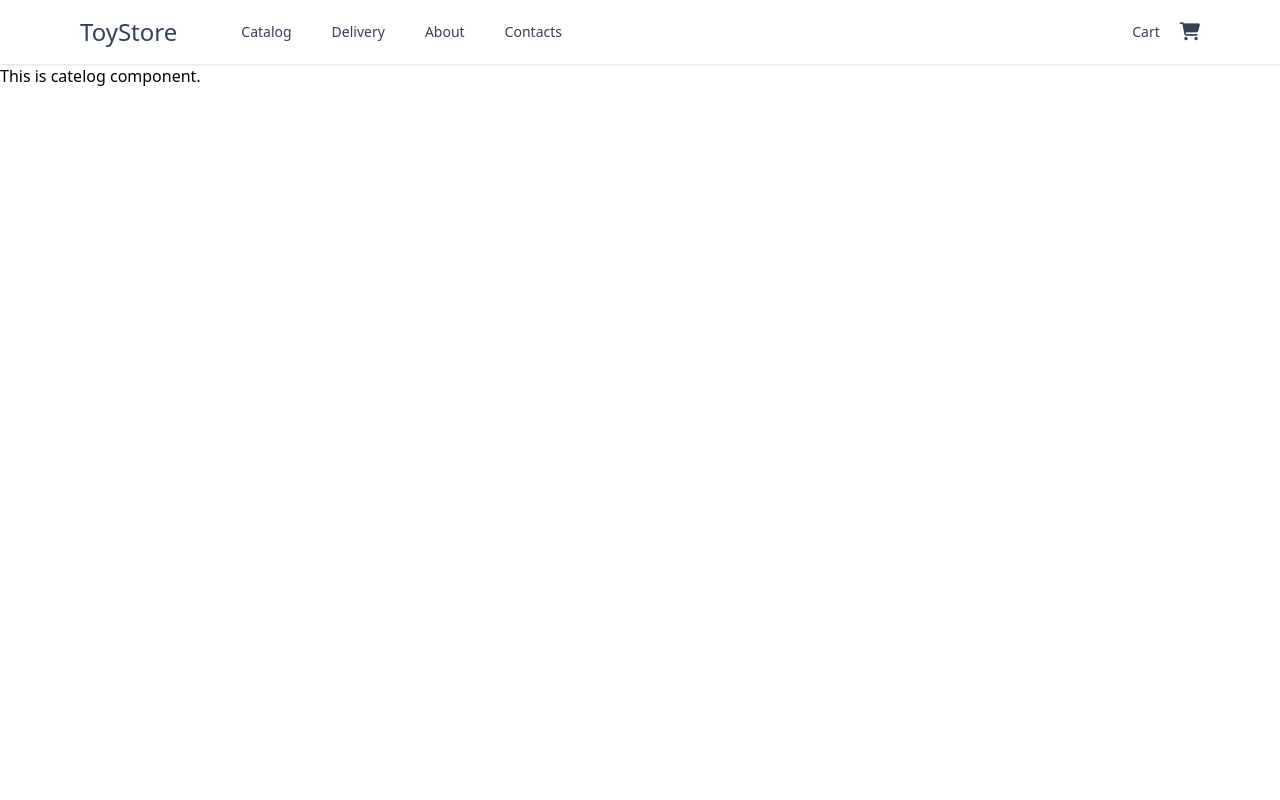
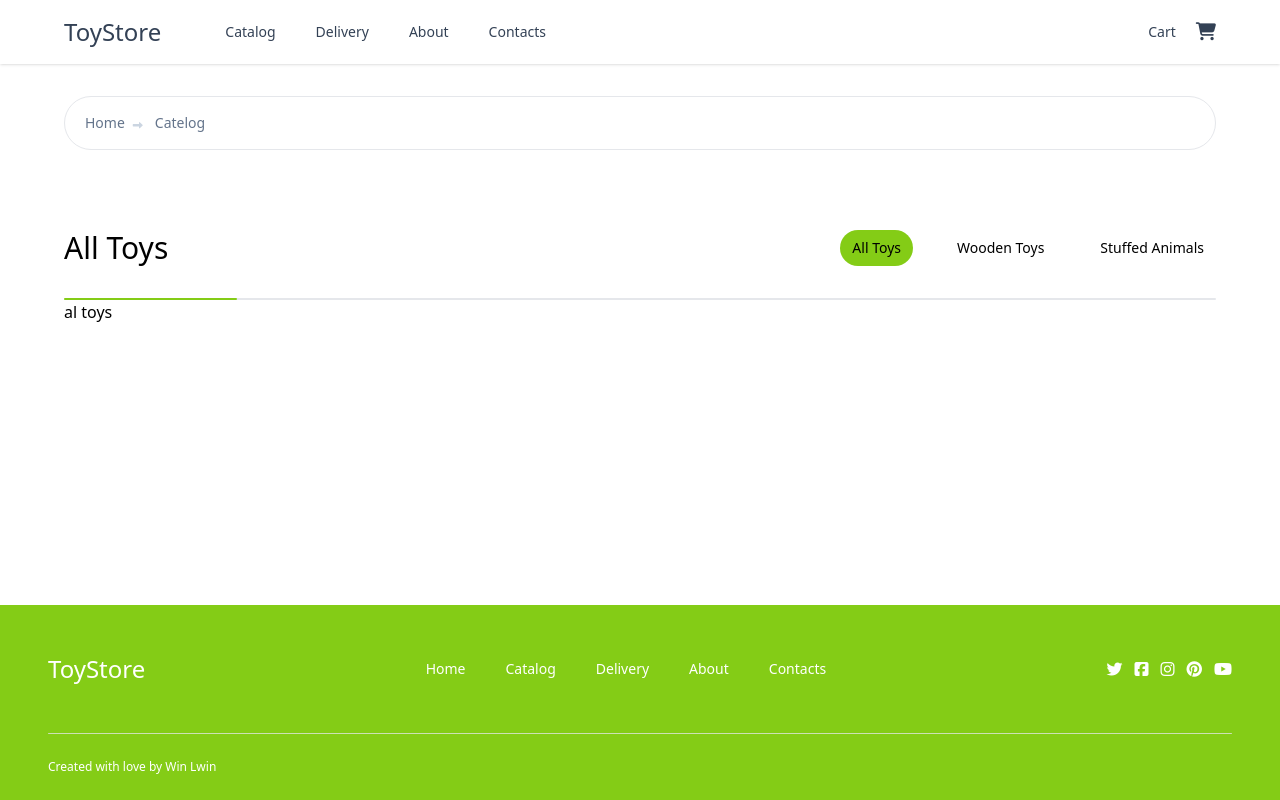
Before and after one commit to Ko-Win-Lwin/Toy-Store, a Vue app: page /catelog in a window 1280 px wide. Built offline with nearby package versions, Linux system fonts and the light colour scheme.

Commit message:
Catelog: design

```diff
--- /dev/null
+++ b/src/components/about/about-us.component.vue
@@ -0,0 +1,10 @@
+<template>
+    <Breadcrumb :route="route"/>
+</template>
+
+<script setup>
+import { useRoute } from 'vue-router';
+import Breadcrumb from '../navigation/breadcrumb.component.vue';
+
+const route = useRoute()
+</script>
--- a/src/components/catelog/catelog.component.vue
+++ b/src/components/catelog/catelog.component.vue
@@ -1,3 +1,56 @@
 <template>
-    <h1>This is catelog component.</h1>
+    <Breadcrumb  :route="route"/>
+    <div class="mt-20 px-5 lg:px-16 mb-10">
+        <div class="flex justify-between items-center">
+            <h1 class="text-2xl lg:text-3xl">All Toys</h1>
+            <div class="cursor-pointer flex gap-8 justify-center items-center text-sm" @click="gotoCatelogPage">
+                <span class="py-2 px-3" :class="{'bg-lime-500 rounded-[20px]' : allToys}" @click="chooseCategory('all')">All Toys</span>
+                <span class="py-2 px-3" :class="{'bg-lime-500 rounded-[20px]' : woodenToys}" @click="chooseCategory('wooden')">Wooden Toys</span>
+                <span class="py-2 px-3" :class="{'bg-lime-500 rounded-[20px]' : stuffedAnimals}" @click="chooseCategory('stuffed')">Stuffed Animals</span>
+            </div>
+        </div>
+
+        <div class="w-full mt-8 bg-gray-200 rounded-full h-[2px] lg:h-[1.5px]">
+            <div class="bg-lime-500 h-[2px] lg:h-[1.5px] rounded" style="width: 15%" />
+        </div>
+
+        <div>
+            <div v-if="allToys">
+                al toys
+            </div>
+            <div v-if="woodenToys">
+                wooden toys
+            </div>
+            <div v-if="stuffedAnimals">
+                stuffed animals
+            </div>
+        </div>
+    </div>
+
+
+    <Footer/>
 </template>
+
+<script setup>
+
+import { useRoute } from 'vue-router';
+import Breadcrumb from '../navigation/breadcrumb.component.vue';
+import Footer from "../footer/footer.component.vue"
+import { ref } from 'vue';
+
+const allToys = ref(true)
+const woodenToys = ref(false)
+const stuffedAnimals = ref(false)
+
+const chooseCategory = (category) => {
+    category === "all" ? allToys.value = true : allToys.value = false;
+    category === "wooden" ? woodenToys.value = true : woodenToys.value = false;
+    category === "stuffed" ? stuffedAnimals.value = true : stuffedAnimals.value = false
+}
+
+const route = useRoute()
+
+// onMounted(() => {
+//     console.log(routeName.name)
+// })
+</script>
--- a/src/components/delivery/delivery.component.vue
+++ b/src/components/delivery/delivery.component.vue
@@ -1,3 +1,10 @@
 <template>
-    <h1>This is Delivery component.</h1>
+    <Breadcrumb :route="route"/>
 </template>
+
+<script setup>
+import { useRoute } from 'vue-router';
+import Breadcrumb from '../navigation/breadcrumb.component.vue';
+
+const route = useRoute()
+</script>
--- /dev/null
+++ b/src/components/footer/footer.component.vue
@@ -0,0 +1,53 @@
+<template>
+  <div class="bg-lime-500 lg:pt-12 lg:pb-6 text-white lg:px-12 fixed w-full bottom-0">
+    <div class="flex justify-between items-center">
+        <div>
+            <router-link :to="{'name': 'home'}">
+                <h1 class="text-2xl">ToyStore</h1>
+            </router-link>
+        </div>
+        <div class="navigation-links hidden justify-start items-center text-sm gap-10 lg:flex">
+            <router-link :to="{'home': 'home'}">
+                <div class="hover:underline">Home</div>
+            </router-link>
+            <router-link :to="{'name': 'catelog'}">
+                <div class="hover:underline">Catalog</div>
+            </router-link>
+            <router-link :to="{'name': 'delivery'}">
+                <div class="hover:underline">Delivery</div>
+            </router-link>
+            <router-link :to="{'name': 'about'}">
+                <div class="hover:underline">About</div>
+            </router-link>
+            <router-link :to="{'name': 'contacts'}">
+                <div class="hover:underline">Contacts</div>
+            </router-link>
+        </div>
+        <div class="social-links flex justify-items-center items-center gap-3">
+            <i class="fa-brands fa-twitter"></i>
+            <i class="fa-brands fa-square-facebook"></i>
+            <i class="fa-brands fa-instagram"></i>
+            <i class="fa-brands fa-pinterest"></i>
+            <i class="fa-brands fa-youtube"></i>
+        </div>
+    </div>
+
+    <div class="w-full mt-12 bg-gray-200 rounded-full h-[0.9px] opacity-75" />
+
+    <div class="mt-6 text-[12px]">
+        <p>
+            Created with love by <a href="http://www.google.com" target="_blank">Win Lwin</a>
+        </p>
+    </div>
+  </div>
+
+</template>
+
+<script setup>
+import { RouterLink } from "vue-router";
+
+</script>
+
+<style>
+
+</style>
--- a/src/components/home/home.component.vue
+++ b/src/components/home/home.component.vue
@@ -40,9 +40,10 @@
         <About/>
     </div>
 
-
-<br><br><br><br><br><br><br><br><br><br><br><br><br><br><br><br><br><br><br><br><br>
-</template>
+    <div>
+      <Footer/>
+    </div>
+  </template>
 
 <script setup>
 import WelcomeBox from './welcome-box.component.vue';
@@ -50,6 +51,8 @@ import ShopNowBtn from "../btns/shop-now-btn.component.vue"
 import StuffedAnimals from '../catelog/stuffed-animals.component.vue';
 import WoodenToys from '../catelog/wooden-toys.component.vue';
 import About from '../about/about.component.vue';
+import Footer from "../footer/footer.component.vue"
+
 import router from '@/router';
 
 const gotoCatelogPage = () => {
--- /dev/null
+++ b/src/components/navigation/breadcrumb.component.vue
@@ -0,0 +1,36 @@
+<template>
+    <div class="mt-8 mx-16 ">
+        <nav class="flex py-4 px-5 border rounded-[30px]" aria-label="Breadcrumb">
+        <ol class="flex gap-3 items-center text-slate-500 text-sm">
+            <li class="flex gap-2 justify-center items-center">
+                <router-link :to="{'name': 'home'}">Home</router-link>
+                <i class="fa-solid fa-right-long text-slate-300 text-[10px] mt-1"></i>
+            </li>
+            <li class="">
+                <router-link :to="{'name': `${props.route.name}`}">{{ props.route.name.charAt(0).toUpperCase() + props.route.name.slice(1)  }}</router-link>
+            </li>
+
+        </ol>
+        </nav>
+    </div>
+</template>
+
+<script setup>
+import { onMounted } from 'vue';
+import { RouterLink, useRoute } from 'vue-router';
+import { defineProps } from 'vue';
+
+const props = defineProps(['route'])
+
+// onMounted( () => {
+//     console.log(props.route.name)
+// })
+
+
+
+
+</script>
+
+<style>
+
+</style>
--- a/src/components/navigation/navigation.component.vue
+++ b/src/components/navigation/navigation.component.vue
@@ -1,6 +1,6 @@
 <template>
     <div class=" z-30 bg-white flex justify-between items-center lg:block relative md:sticky md:top-0" :class="{'shadow': !isDropDown}">
-        <div class="py-4 px-5 lg:px-20 border-r lg:border-none flex justify-between items-center gap-24 md:flex-grow lg:justify-around lg:gap-0  text-slate-700">
+        <div class="py-4 px-5 lg:px-16 border-r lg:border-none flex justify-between items-center gap-24 md:flex-grow lg:justify-around lg:gap-0  text-slate-700">
             <div class="">
                 <router-link :to="{'name': 'home'}">
                     <h1 class="text-2xl text-slate-700">ToyStore</h1>
--- a/src/router/index.js
+++ b/src/router/index.js
@@ -3,7 +3,7 @@ import { createRouter, createWebHistory } from 'vue-router'
 import Home from '@/components/home/home.component.vue'
 import Catelog from '@/components/catelog/catelog.component.vue'
 import Delivery from '@/components/delivery/delivery.component.vue'
-import About from '@/components/about/about.component.vue'
+import About from '@/components/about/about-us.component.vue'
 import Contacts from '@/components/contacts/contacts.component.vue'
 import Cart from '@/components/cart/cart.component.vue'
 
```
